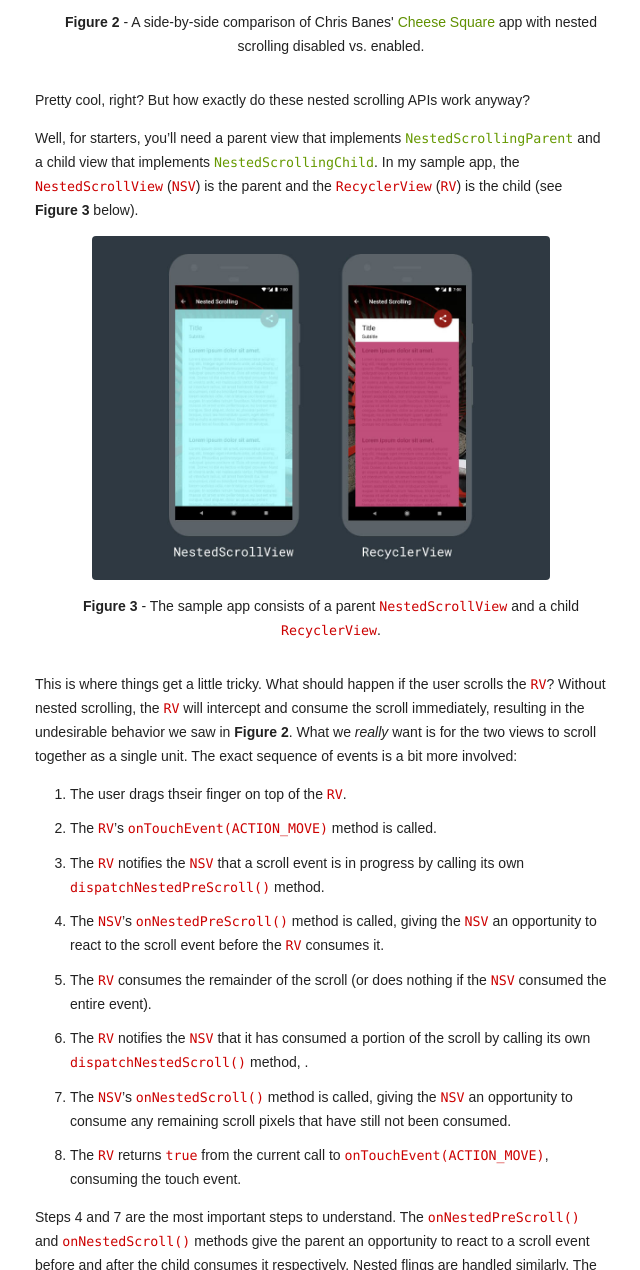
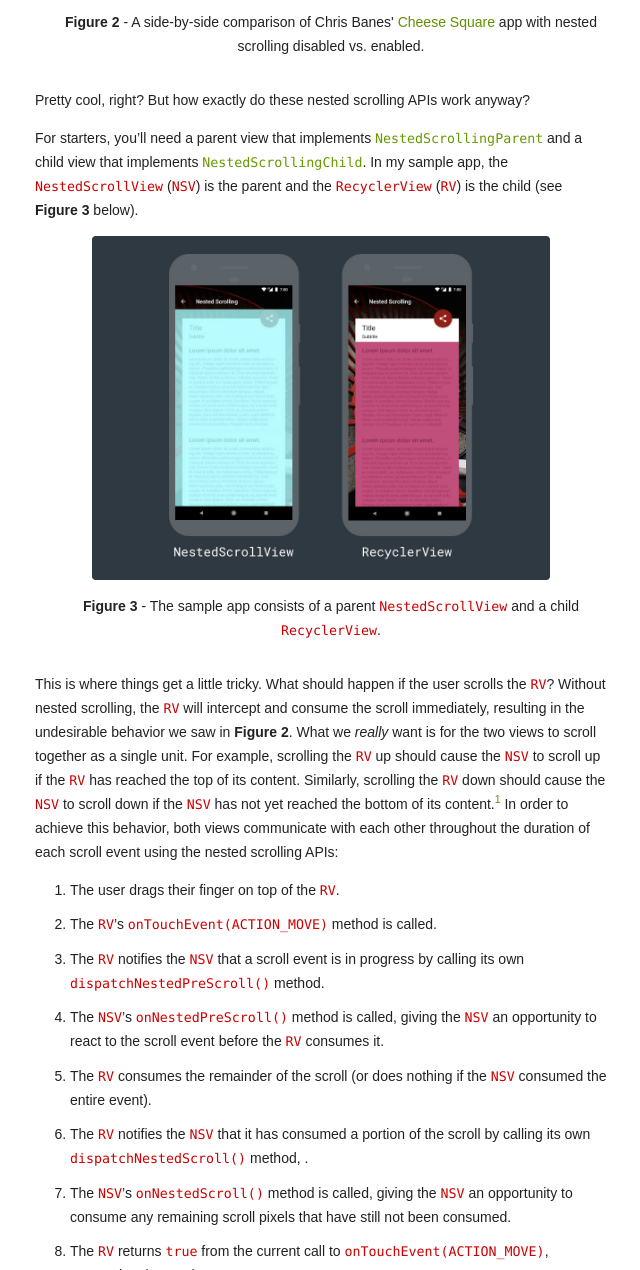
Before and after one commit to alexjlockwood/AndroidDesignPatterns, a Jekyll site: the page built from _posts/2017-11-22-nested-scrolling.md, in a window 1280 px wide and 1400 px high, scrolled down 1434 px, cut to the strip 130-1400 px from the top of the window. Shown: the whole strip, without its empty margins (249-889 px from the left). Built offline with Jekyll 4.4.1, drawn with Linux system fonts in a browser that asks for light colours; some web fonts are replaced; a script that is not in the unit is left out; comment, search, counter and statistics services are not loaded; some of the changed text lies outside the part shown.

Commit message:
update deps

```diff
--- a/_posts/2017-11-22-nested-scrolling.md
+++ b/_posts/2017-11-22-nested-scrolling.md
@@ -75,7 +75,7 @@ It's been awhile since I've written Android code (I've spent a majority of the p
     </p>
 </div>
 
-As I was working through the code, I was reminded of some of the challenges I faced when I first wrote the screen a couple of years ago, specifically with Android's nested scrolling APIs. Introduced in API 21, nested scrolling makes it possible for a parent scrollable view to contain children scrollable views, allowing us to create the fancy scrolling gestures that Material Design formalizes on its [scrolling techniques][material-spec-scrolling-techniques] patterns page. **Figure 2** shows a common use case of these APIs involving a parent `CoordinatorLayout` and a child `NestedScrollView` . Without nested scrolling, the `NestedScrollView` scrolls independently of its surroundings. Once enabled, however, the `CoordinatorLayout` and `NestedScrollView` communicate with each other throughout the duration of a scroll, creating a cool "collapsing toolbar" effect that feels more natural.
+As I was working through the code, I was reminded of some of the challenges I faced when I first wrote the screen a couple of years ago, specifically with Android's nested scrolling APIs. Introduced in API 21, nested scrolling makes it possible for a parent scrollable view to contain children scrollable views, allowing us to create the fancy scrolling gestures that Material Design formalizes on its [scrolling techniques][material-spec-scrolling-techniques] patterns page. **Figure 2** shows a common use case of these APIs involving a parent `CoordinatorLayout` and a child `NestedScrollView`. Without nested scrolling, the `NestedScrollView` scrolls independently of its surroundings. Once enabled, however, the `CoordinatorLayout` and `NestedScrollView` communicate with each other throughout the duration of a scroll, creating a cool "collapsing toolbar" effect that feels more natural.
 
 <!-- Figure 2 -->
 <div class="figure-container">
@@ -99,7 +99,7 @@ As I was working through the code, I was reminded of some of the challenges I fa
 
 Pretty cool, right? But how exactly do these nested scrolling APIs work anyway?
 
-Well, for starters, you'll need a parent view that implements [`NestedScrollingParent`][NestedScrollingParent] and a child view that implements [`NestedScrollingChild`][NestedScrollingChild]. In my sample app, the `NestedScrollView` (`NSV`) is the parent and the `RecyclerView` (`RV`) is the child (see **Figure 3** below).
+For starters, you'll need a parent view that implements [`NestedScrollingParent`][NestedScrollingParent] and a child view that implements [`NestedScrollingChild`][NestedScrollingChild]. In my sample app, the `NestedScrollView` (`NSV`) is the parent and the `RecyclerView` (`RV`) is the child (see **Figure 3** below).
 
 <!-- Figure 3 -->
 <div class="figure-container">
@@ -115,9 +115,9 @@ Well, for starters, you'll need a parent view that implements [`NestedScrollingP
     </p>
 </div>
 
-This is where things get a little tricky. What should happen if the user scrolls the `RV`? Without nested scrolling, the `RV` will intercept and consume the scroll immediately, resulting in the undesirable behavior we saw in **Figure 2**. What we *really* want is for the two views to scroll together as a single unit. The exact sequence of events is a bit more involved:
+This is where things get a little tricky. What should happen if the user scrolls the `RV`? Without nested scrolling, the `RV` will intercept and consume the scroll immediately, resulting in the undesirable behavior we saw in **Figure 2**. What we *really* want is for the two views to scroll together as a single unit. For example, scrolling the `RV` up should cause the `NSV` to scroll up if the `RV` has reached the top of its content. Similarly, scrolling the `RV` down should cause the `NSV` to scroll down if the `NSV` has not yet reached the bottom of its content.<sup><a href="#footnote1" id="ref1">1</a></sup> In order to achieve this behavior, both views communicate with each other throughout the duration of each scroll event using the nested scrolling APIs:
 
-1. The user drags thseir finger on top of the `RV`.
+1. The user drags their finger on top of the `RV`.
 2. The `RV`'s `onTouchEvent(ACTION_MOVE)` method is called.
 3. The `RV` notifies the `NSV` that a scroll event is in progress by calling its own `dispatchNestedPreScroll()` method.
 4. The `NSV`'s `onNestedPreScroll()` method is called, giving the `NSV` an opportunity to react to the scroll event before the `RV` consumes it.
@@ -126,9 +126,9 @@ This is where things get a little tricky. What should happen if the user scrolls
 7. The `NSV`'s `onNestedScroll()` method is called, giving the `NSV` an opportunity to consume any remaining scroll pixels that have still not been consumed.
 8. The `RV` returns `true` from the current call to `onTouchEvent(ACTION_MOVE)`, consuming the touch event.
 
-Steps 4 and 7 are the most important steps to understand. The `onNestedPreScroll()` and `onNestedScroll()` methods give the parent an opportunity to react to a scroll event before and after the child consumes it respectively. Nested flings are handled similarly. The `RecyclerView` detects a fling in its `onTouchEvent(ACTION_UP)` method, notifies the parent by calling its own `dispatchNestedPreFling()` and `dispatchNestedFling()` methods, which triggers a call to the parent's `onNestedPreFling()` and `onNestedFling()` methods, giving the parent an opportunity to react to the fling before the child consumes it.
+Steps 4 and 7 are the most important steps to understand. The `onNestedPreScroll()` and `onNestedScroll()` methods give the parent an opportunity to react to a scroll event before and after the child consumes it respectively. Nested flings are handled similarly. The `RV` detects a fling in its `onTouchEvent(ACTION_UP)` method, notifies the parent by calling its own `dispatchNestedPreFling()` and `dispatchNestedFling()` methods, which triggers a call to the parent's `onNestedPreFling()` and `onNestedFling()` methods, giving the parent an opportunity to react to the fling before the child consumes it.
 
-I mentioned earlier that I was initially confused by the nested scrolling APIs, mainly because my first attempt at the app didn't work as I expected. There were two main bugs, as shown in **Figure 4**. On the left, the `RecyclerView` should **not** begin scrolling its content until the card has been scrolled all the way to the top of the screen. On the right, flinging the `RecyclerView` downwards should collapse the card in a single smooth motion.
+I mentioned earlier that I was initially confused by the nested scrolling APIs, mainly because my first attempt at the app didn't work as I expected. There were two main bugs, as shown in **Figure 4**. On the left, the `RV` should **not** begin scrolling its content until the card has been scrolled all the way to the top of the screen. On the right, flinging the `RV` downwards should collapse the card in a single smooth motion.
 
 <!-- Figure 4 -->
 <div class="figure-container">
@@ -236,12 +236,8 @@ Note that I no longer need to override `onNestedPreFling()`. When the user lifts
 
 And we're done!
 
-<!--
-<sup><a href="#footnote1" id="ref1">1</a></sup>
-
 <hr class="footnote-divider"/>
-<sup id="footnote1">1</sup> Of course, most applications can usually workaround this issue by calling [`FragmentManager#executePendingTransactions()`][FragmentManager#executePendingTransactions], which will force any pending `FragmentTransaction`s to execute immediately instead of asynchronously. <a href="#ref1" title="Jump to footnote 1.">&#8617;</a>
--->
+<sup id="footnote1">1</sup> Note that dragging your finger down causes the view to scroll <i>up</i>, and dragging your finger up causes the view to scroll <i>down</i>. <a href="#ref1" title="Jump to footnote 1.">&#8617;</a>
 
   [shapeshifter-github]: https://github.com/alexjlockwood/ShapeShifter
   [avdo-github]: https://github.com/alexjlockwood/avdo
```
Also changed, not shown: Gemfile.lock.
